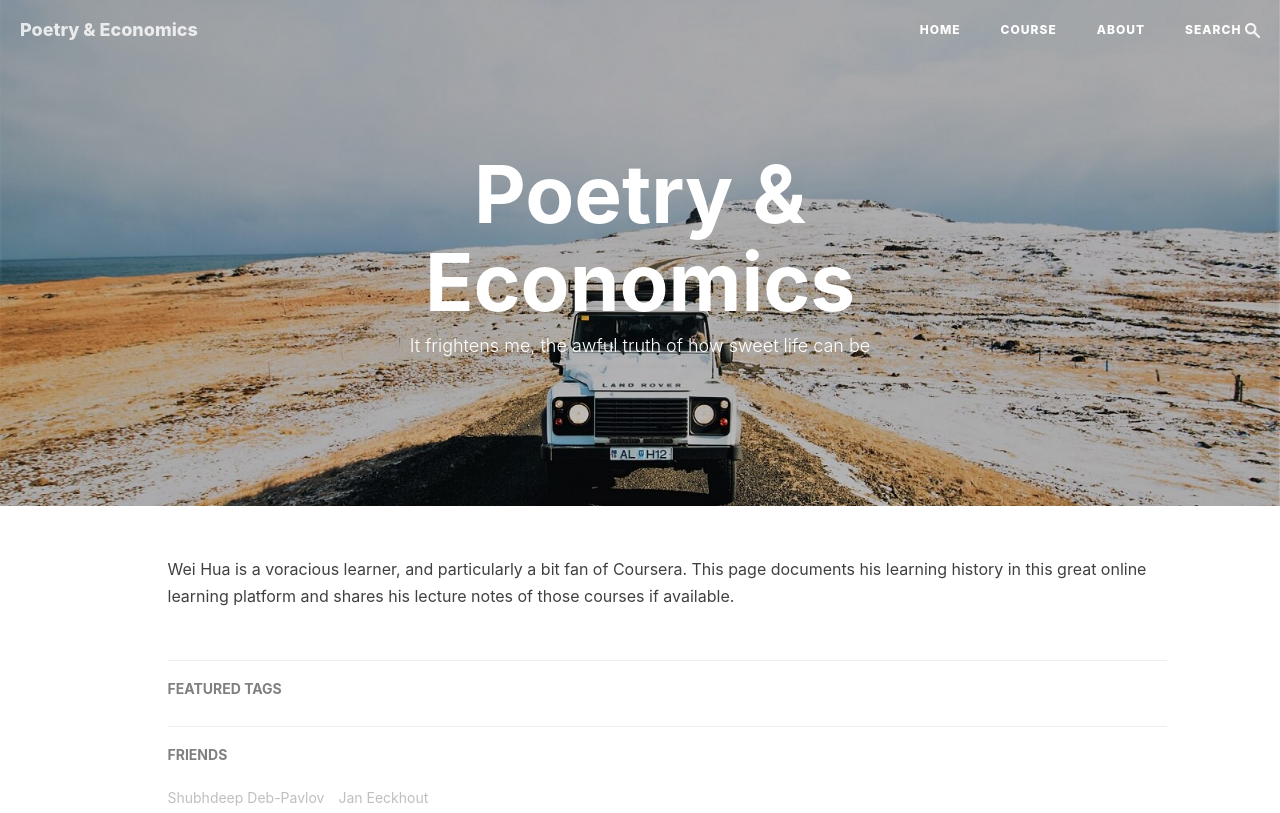
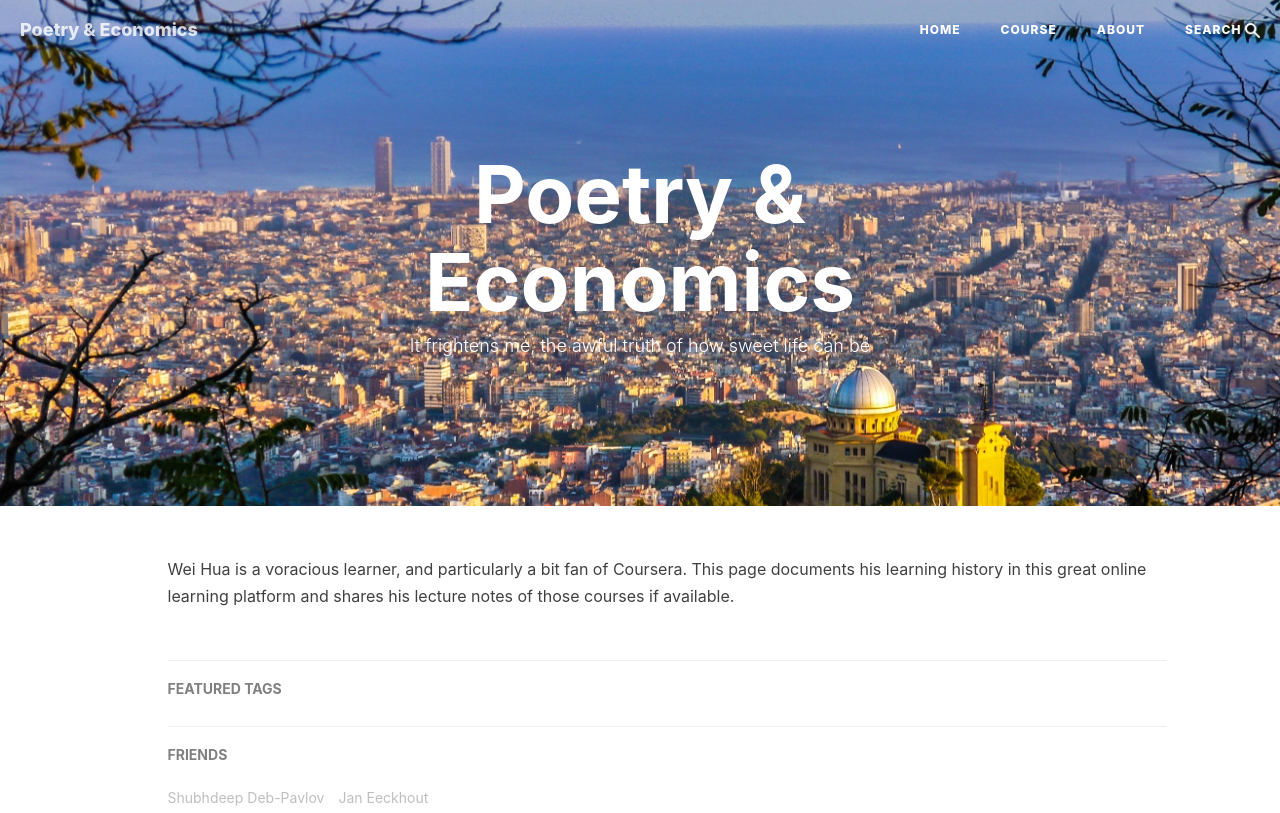
Before and after one commit to andywhua/andywhua.github.io, a plain HTML site: page top/courses/index.html in a window 1280 px wide. Shown: the top 813 px of the page. Drawn offline with nearby package versions, Linux system fonts and the light colour scheme.

Commit message:
Update index.html

```diff
--- a/top/courses/index.html
+++ b/top/courses/index.html
@@ -10,8 +10,8 @@
     <meta property="og:type" content="article">
 
 
-    <meta property="og:image" content="https://poetryandeconomics.com/img/home-bg-jeep.jpg">
-    <meta property="twitter:image" content="https://poetryandeconomics.com/img/home-bg-jeep.jpg" />
+    <meta property="og:image" content="https://poetryandeconomics.com/img/barcelona.jpg">
+    <meta property="twitter:image" content="https://poetryandeconomics.com/img/barcelona.jpg" />
 
 
 
@@ -146,7 +146,7 @@
 
 
 
-<header class="intro-header" style="background-image: url('/img/home-bg-jeep.jpg')">
+<header class="intro-header" style="background-image: url('/img/barcelona.jpg')">
     <div class="container">
         <div class="row">
             <div class="col-lg-8 col-lg-offset-2 col-md-10 col-md-offset-1 ">
```
